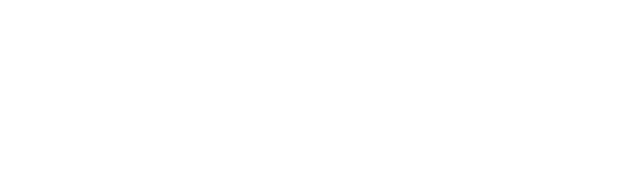
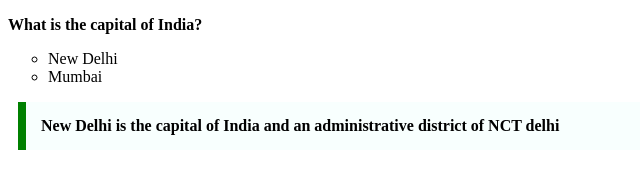
Before and after one commit to acciojob/trivia-tlanguage00, a website: page main.html in a window 1280 px wide. Shown: the whole page, without its empty margins (0-640 px from the left). Drawn offline with Linux system fonts and the light colour scheme.

Commit message:
created a submission

```diff
--- a/main.html
+++ b/main.html
@@ -8,6 +8,14 @@
 
 <body>
 	<!-- the entire body must be written by student -->
+	<p>What is the capital of India?</p>
+	<ul>
+		<li>New Delhi</li>
+		<li>Mumbai</li>
+	</ul>
+	<blockquote cite="https://en.wikipedia.org/wiki/New_Delhi">
+		New Delhi is the capital of India and an administrative district of NCT delhi
+	</blockquote>
     <script type="text/javascript" src="./script.js">
 </script>
 
--- a/styles.css
+++ b/styles.css
@@ -1,2 +1,18 @@
 
 /* Your CSS Code here. */
+ul{
+	list-style-type: circle;
+}
+
+p{
+	font-weight: bold;
+}
+blockquote{
+	max-width: 600px;
+	margin: 10px;
+	padding: 15px;
+	border-left: 8px;
+	background-color: #f8fffe;
+	border-left: 8px solid green;
+    font-weight: bold;
+}
```
